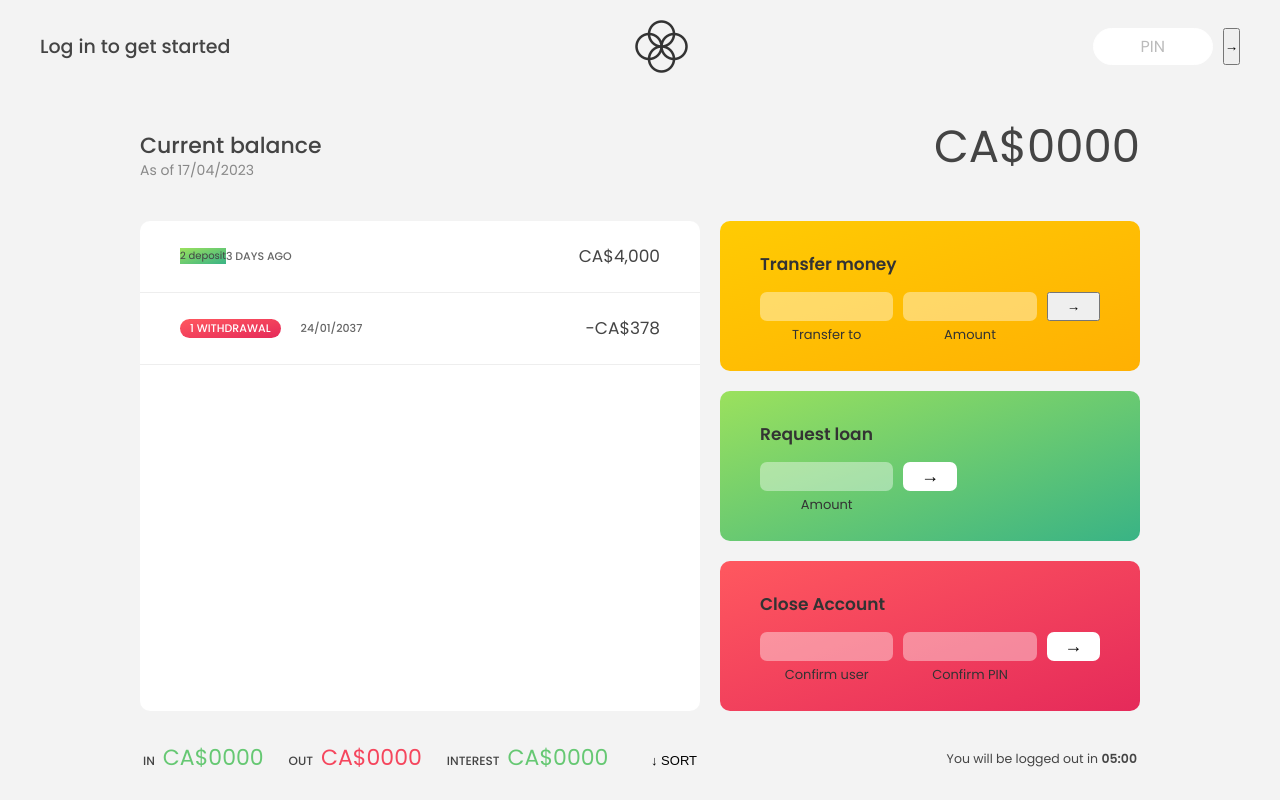
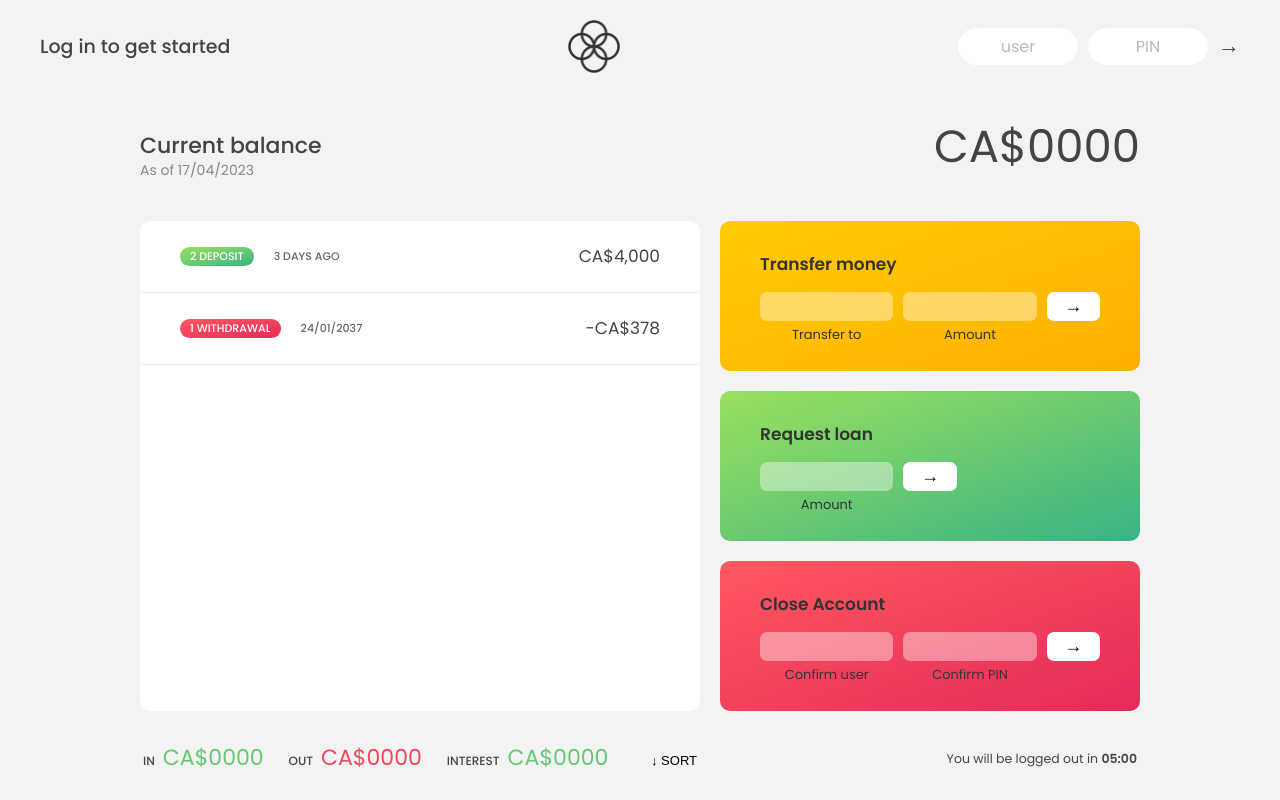
Before and after one commit to ry10an23/Banking-App, a plain HTML site: page index.html in a window 1280 px wide. Drawn offline with Linux system fonts and the light colour scheme.

Commit message:
modified some codes

```diff
--- a/index.html
+++ b/index.html
@@ -20,11 +20,16 @@
       <form class="login">
         <input
           type="text"
+          placeholder="user"
+          class="login__input login__input--user"
+        />
+        <input
+          type="text"
           placeholder="PIN"
           maxlength="4"
           class="login__input login__input--pin"
         />
-        <button class="login_btn">&rarr;</button>
+        <button class="login__btn">&rarr;</button>
       </form>
     </nav>
 
@@ -43,7 +48,7 @@
       <!-- Movements -->
       <div class="movements">
         <div class="movements__row">
-          <div class="movements__tye movements__type--deposit">2 deposit</div>
+          <div class="movements__type movements__type--deposit">2 deposit</div>
           <div class="movements__date">3 days ago</div>
           <div class="movements__value">CA$4,000</div>
         </div>
@@ -73,7 +78,7 @@
         <form class="form form--transfer">
           <input type="text" class="form__input form__input--to" />
           <input type="number" class="form__input form__input--amount" />
-          <button class="form_btn form__btn--transfer">&rarr;</button>
+          <button class="form__btn form__btn--transfer">&rarr;</button>
           <label class="form__label">Transfer to</label>
           <label class="form__label">Amount</label>
         </form>
```
